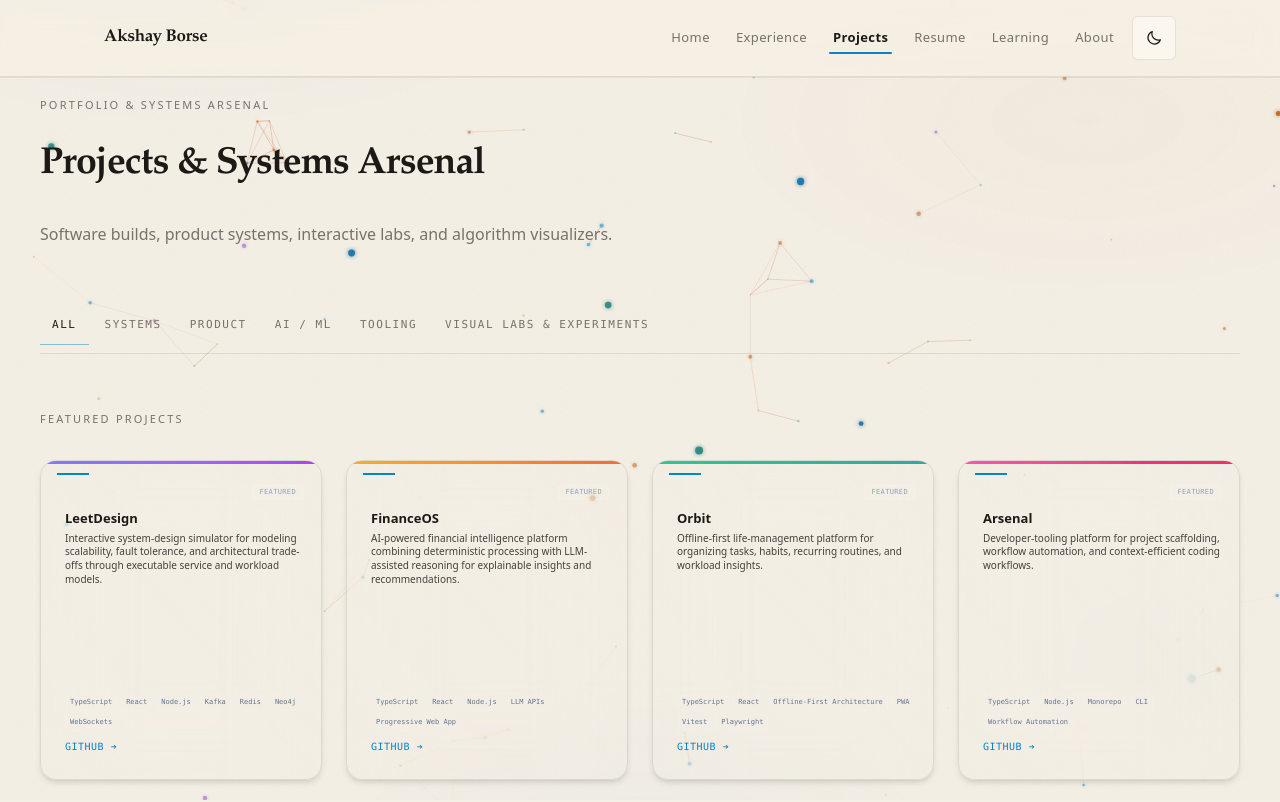
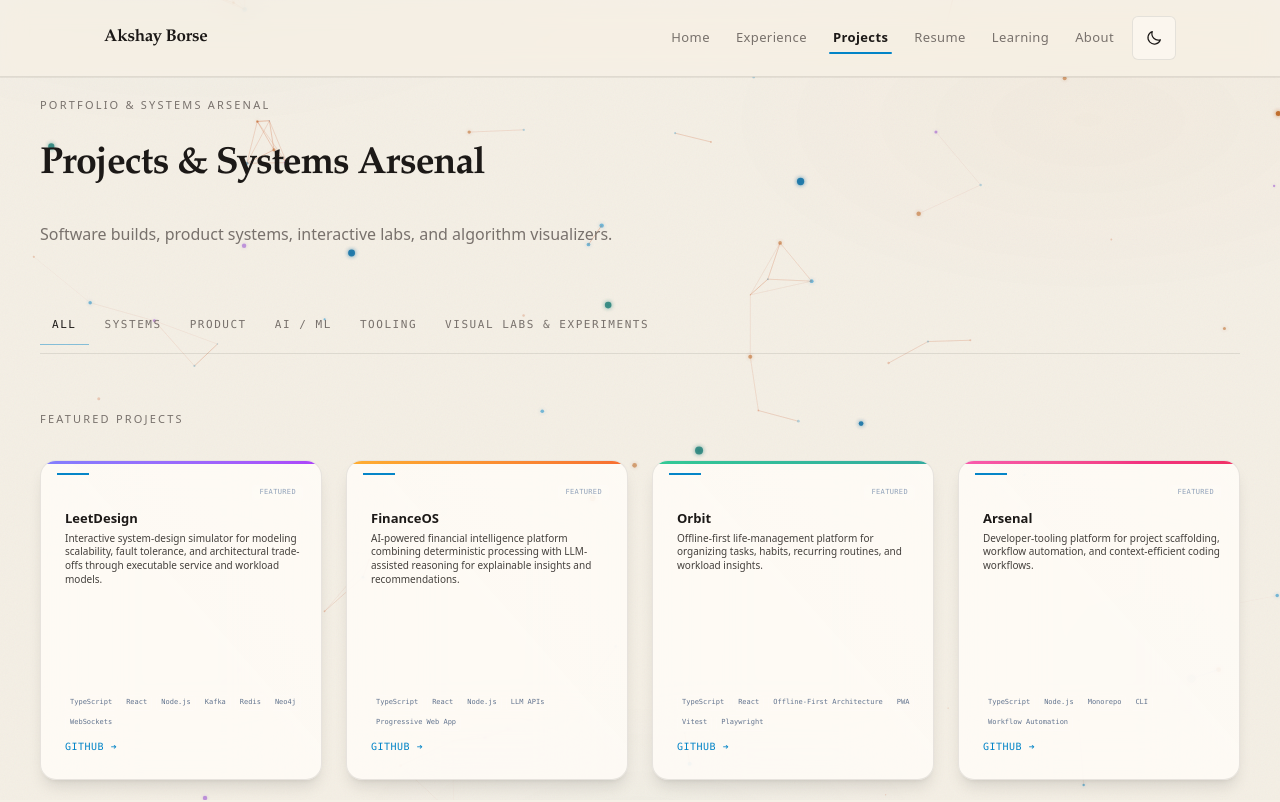
Before and after one commit to amsborse/amsborse.github.io, a React (Vite) app: page /projects in a window 1280 px wide. Shown: the top 802 px of the page. Built offline with nearby package versions, Linux system fonts and the light colour scheme.

Commit message:
Set solid surface background for nodes viewStyle to reduce card transparency by 30% and eliminate background particle bleed

```diff
--- a/src/components/InteractiveCard.tsx
+++ b/src/components/InteractiveCard.tsx
@@ -79,9 +79,9 @@ export function InteractiveCardShell({
 
   const variantClass =
     viewStyle === "nodes"
-      ? "backdrop-blur-2xl bg-[var(--color-surface)]/95 border border-[var(--color-border)] rounded-2xl p-2 shadow-md hover:border-[var(--color-accent)]/60 transition-all duration-300"
+      ? "backdrop-blur-2xl bg-[var(--color-surface)] border border-[var(--color-border)] rounded-2xl p-2 shadow-lg hover:border-[var(--color-accent)] transition-all duration-300"
       : viewStyle === "weave"
-        ? "bg-[var(--color-surface)]/45 backdrop-blur-xl border border-dashed border-[var(--color-border-strong)] rounded-2xl hover:border-[var(--color-accent)] hover:bg-[var(--color-surface)]/80 shadow-lg"
+        ? "bg-[var(--color-surface)] backdrop-blur-xl border border-dashed border-[var(--color-border-strong)] rounded-2xl hover:border-[var(--color-accent)] shadow-lg"
         : `backdrop-blur-2xl bg-white/[0.12] dark:bg-black/60 border border-white/10 ${densityStyles.radius} ${densityStyles.shadow} ${densityStyles.hoverShadow}`;
 
   const card = (
@@ -94,7 +94,7 @@ export function InteractiveCardShell({
           ["--card-index"]: index,
           background:
             viewStyle === "nodes"
-              ? "transparent"
+              ? "var(--color-surface)"
               : viewStyle === "weave"
                 ? "var(--color-surface-mid)"
                 : density === "quad"
```
Also changed, not shown: .agent-memory/index.json, .agent-memory/visual-baselines/tempcard1785646075249__default__desktop__tmp-visual.json (added), .agent-memory/visual-baselines/tempcard1785646119057__default__desktop__tmp-visual.json (added).
